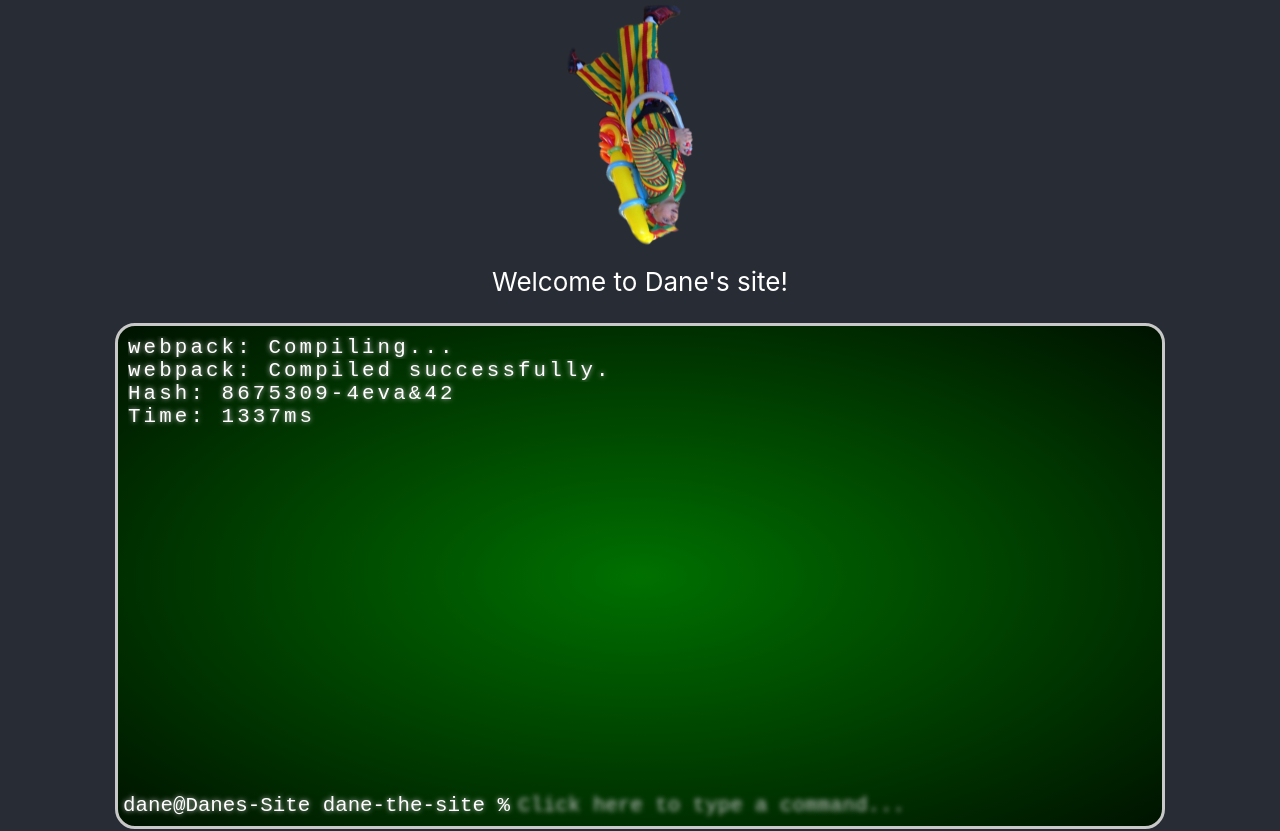
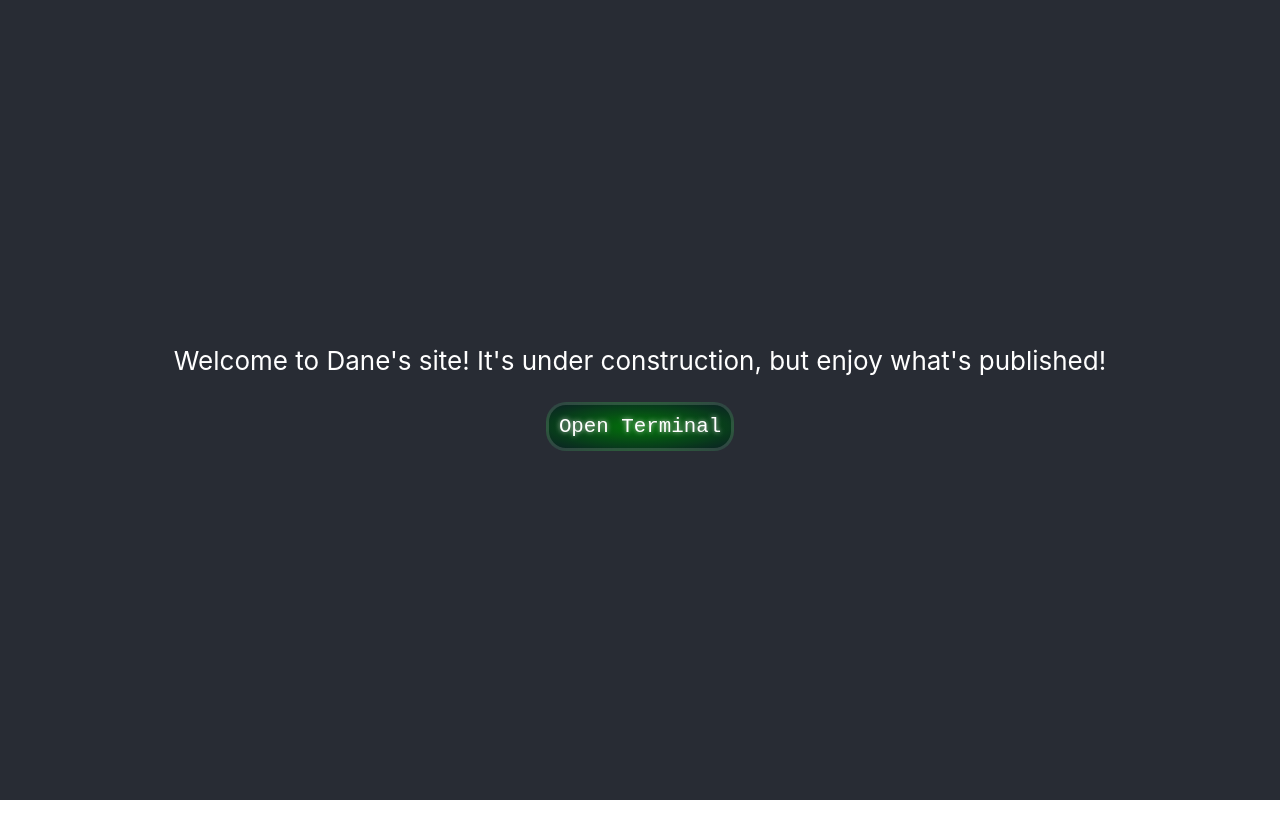
Before and after one commit to Dane-Dawson/dane-dawson.github.io, a React (Create React App) app: page / in a window 1280 px wide. Shown: the top 831 px of the page. After the commit the page ends 800 px from the top, so only its background shows below. Built offline with nearby package versions, Linux system fonts and the light colour scheme.

Commit message:
fixed up front end for showcasing and timer for terminal display

```diff
--- a/src/App.css
+++ b/src/App.css
@@ -38,6 +38,25 @@
   }
 }
 
+/* buttons */
+
+.show-terminal{
+  padding: 10px;
+  border: 3px solid #c8c8c831;
+  border-radius: 20px;
+  position: relative;
+  text-align: left;
+  background-color: rgb(10, 15, 36);
+  background-image: radial-gradient(
+    rgba(0, 150, 0, 0.75), rgb(12, 17, 41) 120%
+  );
+  /* height: 60vh;
+  width: 80vw; */
+  color: white;
+  font: 1.3rem Inconsolata, monospace;
+  text-shadow: 0 0 5px #C8C8C8;
+}
+
 /* Terminal Styling */
 
 .terminal-div{
@@ -46,9 +65,9 @@
   border-radius: 20px;
   position: relative;
   text-align: left;
-  background-color: black;
+  background-color: rgb(10, 15, 36);
   background-image: radial-gradient(
-    rgba(0, 150, 0, 0.75), black 120%
+    rgba(0, 150, 0, 0.75), rgb(12, 17, 41) 120%
   );
   height: 60vh;
   width: 80vw;
@@ -130,7 +149,7 @@
   left: 400px;
 }
 
-/* type effect loading per each p tag */
+/* type effect delayed timer setting for initial terminal readout */
 
 .webpack-compiling{
   visibility: hidden;
@@ -140,6 +159,7 @@
   letter-spacing: .15em; /* Adjust as needed */
   animation:
     typing 3.5s steps(40, end);
+    animation-delay: 100ms;
     -webkit-animation-fill-mode:forwards; animation-fill-mode:forwards;
 }
 
@@ -151,7 +171,7 @@
   letter-spacing: .15em; /* Adjust as needed */
   animation:
   typing 3.5s steps(40, end);
-  animation-delay: 2000ms;
+  animation-delay: 2500ms;
   -webkit-animation-fill-mode:forwards; animation-fill-mode:forwards;
 }
 
@@ -164,7 +184,7 @@
   letter-spacing: .15em; /* Adjust as needed */
   animation:
     typing 3.5s steps(40, end);
-  animation-delay: 3400ms;
+  animation-delay: 4400ms;
   -webkit-animation-fill-mode:forwards; animation-fill-mode:forwards;
 }
 
@@ -177,7 +197,7 @@
   letter-spacing: .15em; /* Adjust as needed */
   animation:
     typing 3.5s steps(40, end);
-  animation-delay: 4400ms;
+  animation-delay: 5800ms;
   -webkit-animation-fill-mode:forwards; animation-fill-mode:forwards;
 }
 
@@ -190,7 +210,7 @@
   letter-spacing: .15em; /* Adjust as needed */
   animation:
     typing 3.5s steps(40, end);
-  animation-delay: 5600ms;
+  animation-delay: 6800ms;
   -webkit-animation-fill-mode:forwards; animation-fill-mode:forwards;
 }
 
@@ -203,10 +223,13 @@
   letter-spacing: .15em; /* Adjust as needed */
   animation:
     typing 3.5s steps(40, end);
-  animation-delay: 7400ms;
+  animation-delay: 8800ms;
   -webkit-animation-fill-mode:forwards; animation-fill-mode:forwards;
 }
 
+/* End timer sequential loading delay */
+
+/* single line type-writer terminal effect */
 .terminal-display {
   transition: visibility;
   visibility: hidden;
@@ -215,16 +238,35 @@
   margin: 0 auto; /* Gives that scrolling effect as the typing happens */
   letter-spacing: .15em; /* Adjust as needed */
   animation:
-    typing 3.5s steps(40, end);
+  typing 3.5s steps(40, end);
   -webkit-animation-fill-mode:forwards; animation-fill-mode:forwards;
 }
 
+/* terminal output timer delay sequences */
+
+.limmerick-2{
+  animation-delay: 2000ms;
+}
+.limmerick-3{
+  animation-delay: 4000ms;
+}
+.limmerick-4{
+  animation-delay: 5000ms;
+}
+.limmerick-5{
+  animation-delay: 6300ms;
+}
+
+.commands-2{
+  animation-delay: 2500ms;
+}
 /* The typing effect */
 @keyframes typing {
   from { visibility: visible; width: 0 }
   to { visibility: visible; width: 100% }
 }
 
+/* Blinking "click here" text animation */
 @keyframes blinker {
   0%{     color: white;    }
     39%{    color: white; }
--- a/src/App.js
+++ b/src/App.js
@@ -8,17 +8,26 @@ import Terminal from './components/terminal/Terminal'
 
 function App() {
   const [pets, petPikachu] = useState( 0 );
-  const [terminalInput, setTerminalInput] = useState( '')
+  const [terminalInput, setTerminalInput] = useState('')
+  const [showTerminal, toggleTerminal] = useState(false)
+
+  const renderTerminal = () => {
+    if (showTerminal){
+      return <Terminal setTerminalInput={setTerminalInput} terminalInput={terminalInput}/>
+    }
+  }
 
   return (
     <div className="App">
       <header className="App-header">
-        <img src={rocketDane} className="rocket-dane" alt="logo" />
+        {/* <img src={rocketDane} className="rocket-dane" alt="logo" /> */}
         <p>
-          Welcome to Dane's site!
+          Welcome to Dane's site! It's under construction, but enjoy what's published!
         </p>
-        <Terminal setTerminalInput={setTerminalInput} terminalInput={terminalInput}/>
-        <p>
+        <button className="show-terminal" onClick={()=>toggleTerminal(prev=>!prev)}>Open Terminal</button>
+        <br/>
+        {renderTerminal()}
+        {/* <p>
           It's currently under construction. Click to pet the Pikachu while you wait.
         </p>
         <img src={piConstruction}
@@ -27,7 +36,7 @@ function App() {
         alt="under construction" />
           <p>
           {pets} Pikachu pets. Well done.
-          </p>
+          </p> */}
       </header>
     </div>
   );
--- a/src/components/terminal/Terminal.js
+++ b/src/components/terminal/Terminal.js
@@ -21,14 +21,18 @@ function Terminal(props) {
             case "clear":
                 return "";
             case "commands":
-                return <p className="terminal-display">Seriously? Just look up like...2 lines. I know devs don't read documentation, but come on now.</p>;
+                return (<div>
+                <p className="terminal-display commands-1">Seriously? Just look up like...2 lines.</p>
+                <p className="terminal-display commands-2">I know devs don't read documentation, but come on now.</p>
+
+                </div>)
             case "limmerick":
                 return(<div>
-                    <p className="terminal-display">There once was a coder who came</p>
-                    <p className="terminal-display">to a site engineered by a Dane.</p>
-                    <p className="terminal-display">His work is unique</p>
-                    <p className="terminal-display">and he's up for critique,</p>
-                    <p className="terminal-display">But be gentle to cause him no pain</p>
+                    <p className="terminal-display limmerick-1">There once was a coder who came</p>
+                    <p className="terminal-display limmerick-2">to a site engineered by a Dane.</p>
+                    <p className="terminal-display limmerick-3">His work is unique</p>
+                    <p className="terminal-display limmerick-4">and he's up for critique,</p>
+                    <p className="terminal-display limmerick-5">but be gentle to cause him no pain</p>
                 </div>)
         }
     }
```
